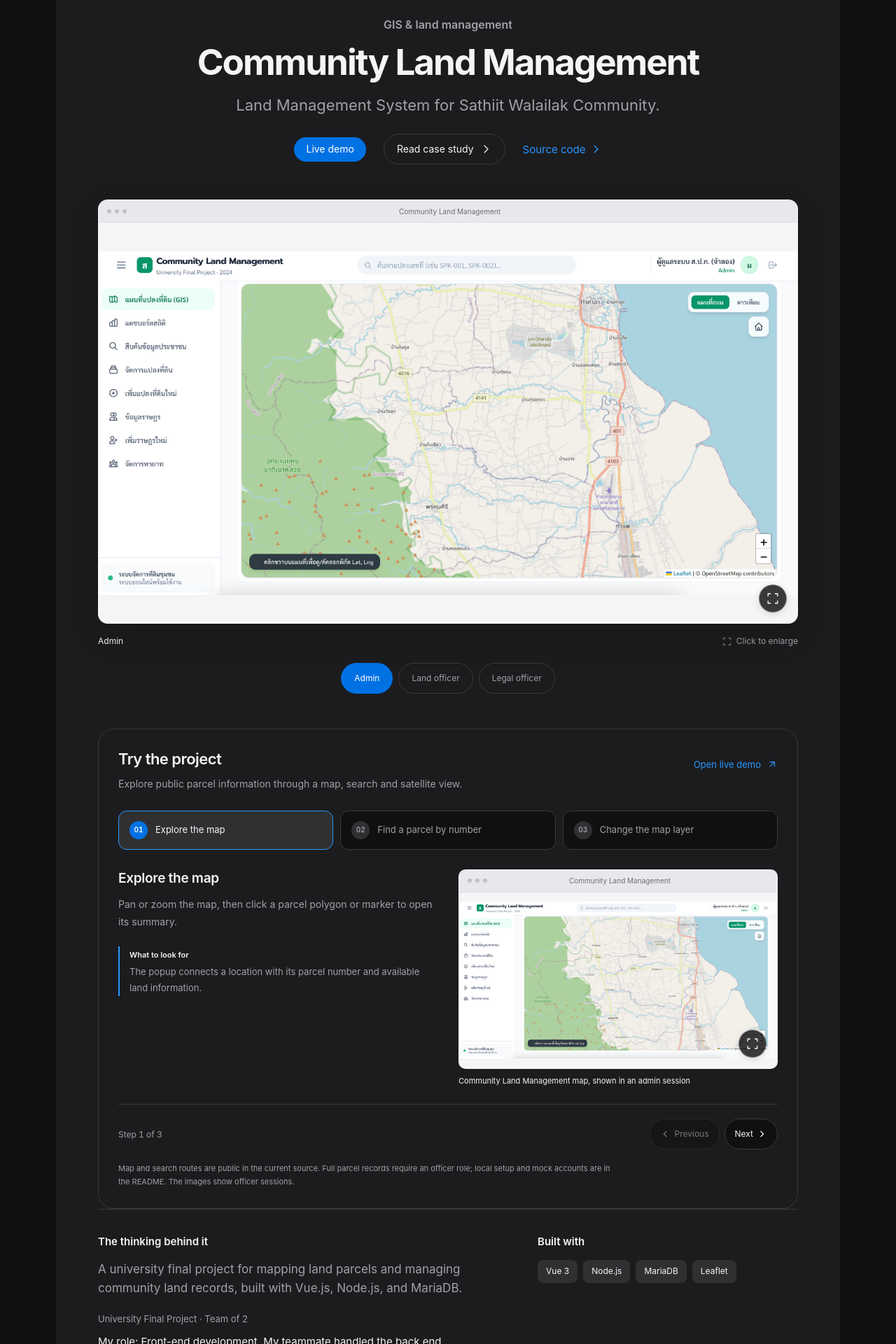
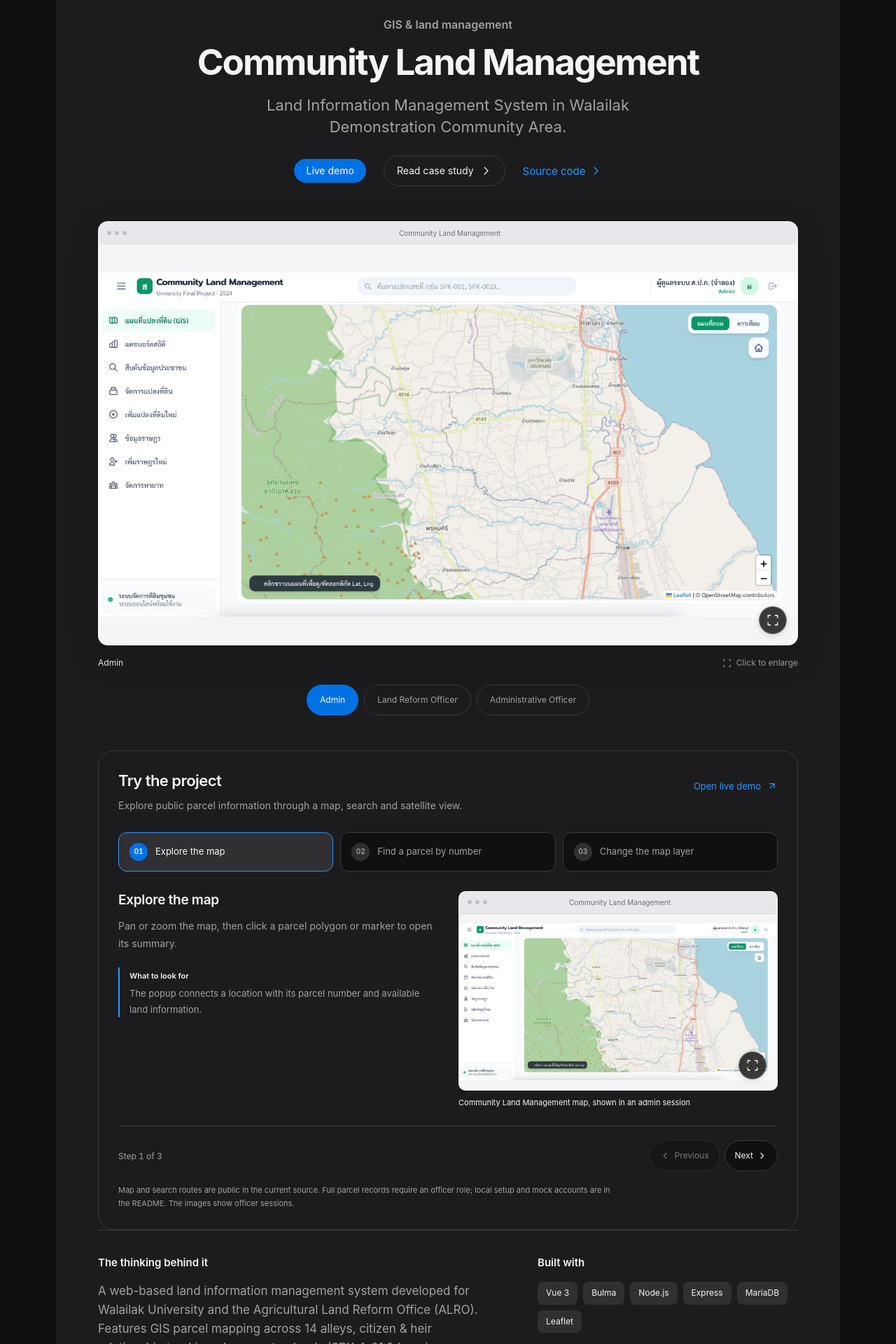
Before and after one commit to sing198/portfolio, a React (Vite) app: page / in a window 1280 px wide. Shown: the part 6780-8700 px from the top of the page at 70% size. Built offline with nearby package versions, Linux system fonts and the light colour scheme.

Commit message:
docs: update Community Land Management details from senior project thesis

```diff
--- a/src/projectDetails.js
+++ b/src/projectDetails.js
@@ -78,17 +78,18 @@ const projectDetails = {
   land: {
     gallery: [
       { src: '/screenshots/land/Admin_Home_Right.png', label: { en: 'Admin', th: 'ผู้ดูแลระบบ' }, width: 2856, height: 1406 },
-      { src: '/screenshots/land/Land Reform Officer_Home_Right.png', label: { en: 'Land officer', th: 'เจ้าหน้าที่ที่ดิน' }, width: 2864, height: 1404 },
-      { src: '/screenshots/land/Legal Officer Home_Right.png', label: { en: 'Legal officer', th: 'นิติกร' }, width: 2854, height: 1408 },
+      { src: '/screenshots/land/Land Reform Officer_Home_Right.png', label: { en: 'Land Reform Officer', th: 'เจ้าหน้าที่ปฏิรูปที่ดิน' }, width: 2864, height: 1404 },
+      { src: '/screenshots/land/Legal Officer Home_Right.png', label: { en: 'Administrative Officer', th: 'เจ้าหน้าที่งานธุรการ' }, width: 2854, height: 1408 },
     ],
     caseStudy: {
       en: {
-        challenge: 'Connect parcel locations with community land records through a map, search, and officer workflows.',
+        challenge: 'Replace fragile paper-based records across 14 alleys (Soi 0–13 in Thaiburi & Hua Taphan) with a centralized GIS platform for Walailak University and ALRO (ส.ป.ก.) to eliminate data loss and manual search delays.',
         decisions: [
-          { title: 'Make the map reusable', detail: 'Use a reusable Leaflet map with land-use colors, parcel detail links, and road or satellite layers.' },
-          { title: 'Choose coordinates visually', detail: 'Let officers choose coordinates by clicking the map or dragging a marker, then return the selection to the parcel form.' },
+          { title: 'Role-based access control across 4 user groups', detail: 'Defined tailored permissions for Citizens (public search), Land Reform Officers (deeds & parcels), Administrative Officers (full CRUD, audit history, uploads), and System Admins.' },
+          { title: 'Interactive GIS map & coordinate picker', detail: 'Built reusable Leaflet map components with satellite/road layer switching, parcel status color coding, and visual coordinate selection for parcel registration.' },
+          { title: 'Relational data modeling with audit history', detail: 'Modeled 17 relational tables in MariaDB to manage citizen-heir relationships, land-use classifications (rubber, orchards, livestock), file attachments, and complete edit logs.' },
         ],
-        outcome: 'Inspect the map component, coordinate picker, and role-aware routes in the source. The README includes setup steps and mock accounts for a local walkthrough.',
+        outcome: 'Delivered a responsive web application that speeds up parcel lookups to under 5 seconds, centralizes SPK 4-01 deeds and housing photos, and provides clear analytics on community land usage and encroachment.',
         evidence: [
           { label: 'GIS map component', href: 'https://github.com/sing198/land/blob/master/frontend/src/components/map/GisMap.vue' },
           { label: 'Coordinate picker', href: 'https://github.com/sing198/land/blob/master/frontend/src/components/map/CoordinatePickerModal.vue' },
@@ -96,12 +97,13 @@ const projectDetails = {
         ],
       },
       th: {
-        challenge: 'เชื่อมตำแหน่งแปลงที่ดินกับข้อมูลชุมชน ผ่านแผนที่ การค้นหา และหน้าจอทำงานของเจ้าหน้าที่',
+        challenge: 'เปลี่ยนระบบบันทึกเอกสารกระดาษดั้งเดิมในพื้นที่ชุมชนสาธิต 14 ซอย (ต.ไทยบุรี และ ต.หัวตะพาน) ให้เป็นระบบดิจิทัลรวมศูนย์ เพื่อช่วย ม.วลัยลักษณ์ และ ส.ป.ก. แก้ปัญหาข้อมูลสูญหาย ทับซ้อน และค้นหาล่าช้า',
         decisions: [
-          { title: 'ใช้แผนที่ร่วมกันในหลายหน้าจอ', detail: 'ใช้คอมโพเนนต์แผนที่ Leaflet ร่วมกัน แยกสีตามการใช้ประโยชน์ เชื่อมไปยังรายละเอียดแปลง และสลับแผนที่ถนนหรือดาวเทียม' },
-          { title: 'เลือกพิกัดผ่านแผนที่', detail: 'ให้เจ้าหน้าที่เลือกพิกัดด้วยการคลิกแผนที่หรือลากหมุด แล้วส่งพิกัดกลับไปยังฟอร์มแปลงที่ดิน' },
+          { title: 'กำหนดสิทธิ์ตามบทบาท 4 กลุ่มผู้ใช้ (RBAC)', detail: 'แบ่งสิทธิ์การใช้งานชัดเจนสำหรับ ราษฎร (สืบค้นทั่วไป), เจ้าหน้าที่โครงการปฏิรูปที่ดิน (ดูแปลงและดาวน์โหลดโฉนด), เจ้าหน้าที่งานธุรการ (จัดการข้อมูลเต็มรูปแบบและดูประวัติการแก้ไข) และผู้ดูแลระบบ' },
+          { title: 'แผนที่ GIS แบบโต้ตอบพร้อมเครื่องมือเลือกพิกัด', detail: 'ใช้ Leaflet แสดงแผนที่แปลงที่ดิน แยกสีตามสถานะ สลับชั้นดาวเทียม/ถนน และให้เจ้าหน้าที่คลิกหรือลากหมุดบนแผนที่เพื่อระบุพิกัด Lat/Long เข้าฟอร์มได้ทันที' },
+          { title: 'ออกแบบฐานข้อมูลเชิงสัมพันธ์พร้อมประวัติการแก้ไข (Audit Trail)', detail: 'จัดโครงสร้าง 17 ตารางใน MariaDB เชื่อมโยงข้อมูลแปลงที่ดิน ราษฎร-ทายาท ประเภทการใช้ประโยชน์ (ยางพารา สวนผลไม้ ปศุสัตว์) เอกสารแนบ และบันทึกประวัติการเปลี่ยนแปลงทุกรายการ' },
         ],
-        outcome: 'ดูคอมโพเนนต์แผนที่ ตัวเลือกพิกัด และ routes ที่กำหนดระดับสิทธิ์ใน source โดย README มีขั้นตอนติดตั้งและบัญชีจำลองสำหรับลองระบบในเครื่อง',
+        outcome: 'ส่งมอบเว็บแอปพลิเคชันที่สืบค้นข้อมูลแปลงได้ภายใน 5 วินาที จัดเก็บไฟล์โฉนด ส.ป.ก. 4-01 และภาพถ่ายที่อยู่อาศัยเป็นระบบ พร้อมแดชบอร์ดสรุปสถิติและรายงานเพื่อส่งต่อให้ ส.ป.ก.',
         evidence: [
           { label: 'คอมโพเนนต์แผนที่ GIS', href: 'https://github.com/sing198/land/blob/master/frontend/src/components/map/GisMap.vue' },
           { label: 'ตัวเลือกพิกัด', href: 'https://github.com/sing198/land/blob/master/frontend/src/components/map/CoordinatePickerModal.vue' },
--- a/src/translations.js
+++ b/src/translations.js
@@ -69,17 +69,17 @@ export const translations = {
       },
       {
         name: 'Community Land Management',
-        context: 'University Final Project · Team of 2',
-        contribution: 'My role: Front-end development. My teammate handled the back end.',
+        context: 'University Senior Project · Team of 3',
+        contribution: 'My role: Front-end development (Vue 3, Bulma CSS, Leaflet GIS). Collaborated with a team of 3.',
         type: 'GIS & land management',
         number: '03',
         theme: 'lilac',
         image: '/screenshots/land/Admin_Home_Right.png',
         previewShape: 'wide',
-        description: 'Land Management System for Sathiit Walailak Community.',
+        description: 'Land Information Management System in Walailak Demonstration Community Area.',
         detail:
-          'A university final project for mapping land parcels and managing community land records, built with Vue.js, Node.js, and MariaDB.',
-        tags: ['Vue 3', 'Node.js', 'MariaDB', 'Leaflet'],
+          'A web-based land information management system developed for Walailak University and the Agricultural Land Reform Office (ALRO). Features GIS parcel mapping across 14 alleys, citizen & heir relationship tracking, document uploads (SPK 4-01 & housing photos), audit trails, and statistical dashboards with Excel/CSV export.',
+        tags: ['Vue 3', 'Bulma', 'Node.js', 'Express', 'MariaDB', 'Leaflet'],
         demo: 'https://community-land.vercel.app/',
         repo: 'land',
       },
@@ -233,17 +233,17 @@ export const translations = {
       },
       {
         name: 'Community Land Management',
-        context: 'โครงงานจบมหาวิทยาลัย · ทีม 2 คน',
-        contribution: 'บทบาทของผม: พัฒนา Front-end โดยเพื่อนร่วมทีมรับผิดชอบ Back-end',
+        context: 'โครงงานจบมหาวิทยาลัย · ทีม 3 คน',
+        contribution: 'บทบาทของผม: พัฒนา Front-end (Vue 3, Bulma CSS, Leaflet GIS) ร่วมกับทีมผู้จัดทำ 3 คน',
         type: 'GIS & land management',
         number: '03',
         theme: 'lilac',
         image: '/screenshots/land/Admin_Home_Right.png',
         previewShape: 'wide',
-        description: 'Land Management System for Sathiit Walailak Community',
+        description: 'ระบบการจัดการข้อมูลที่ดินในพื้นที่ชุมชนสาธิตวลัยลักษณ์ (ส.ป.ก.)',
         detail:
-          'โครงงานจบมหาวิทยาลัยสำหรับแสดงแผนที่แปลงที่ดินและจัดการข้อมูลที่ดินของชุมชน พัฒนาด้วย Vue.js, Node.js และ MariaDB',
-        tags: ['Vue 3', 'Node.js', 'MariaDB', 'Leaflet'],
+          'เว็บแอปพลิเคชันจัดการข้อมูลที่ดินชุมชนสาธิตวลัยลักษณ์ (14 ซอย ใน ต.ไทยบุรี และ ต.หัวตะพาน) เพื่อสนับสนุนสำนักงานการปฏิรูปที่ดินเพื่อเกษตรกรรม (ส.ป.ก.) รองรับแผนที่ GIS, จัดการข้อมูลแปลงและราษฎร-ทายาท, จัดเก็บเอกสาร ส.ป.ก. 4-01 และภาพถ่ายที่อยู่อาศัย, ระบบประวัติการแก้ไข และแดชบอร์ดสรุปสถิติพร้อมส่งออก Excel/CSV',
+        tags: ['Vue 3', 'Bulma', 'Node.js', 'Express', 'MariaDB', 'Leaflet'],
         demo: 'https://community-land.vercel.app/',
         repo: 'land',
       },
```
Also changed, not shown: src/projectExperiences.js (+10 -10 lines), 1 other file (tests, documents, lock files or other folders).
